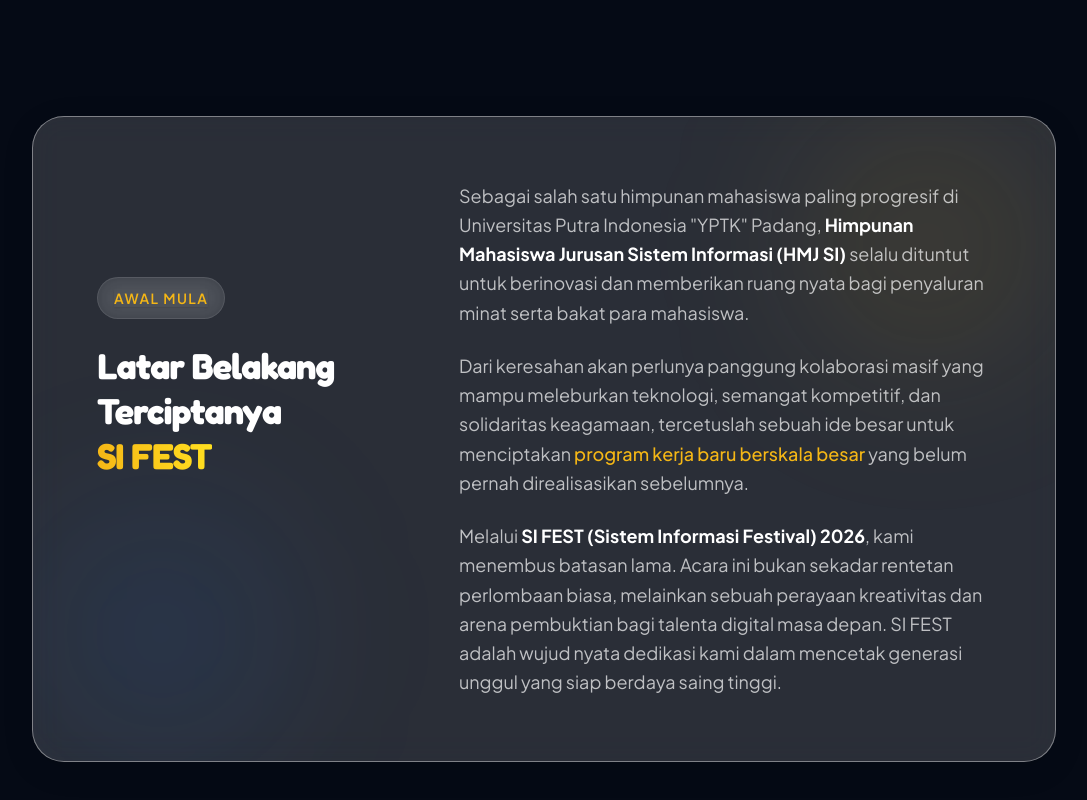
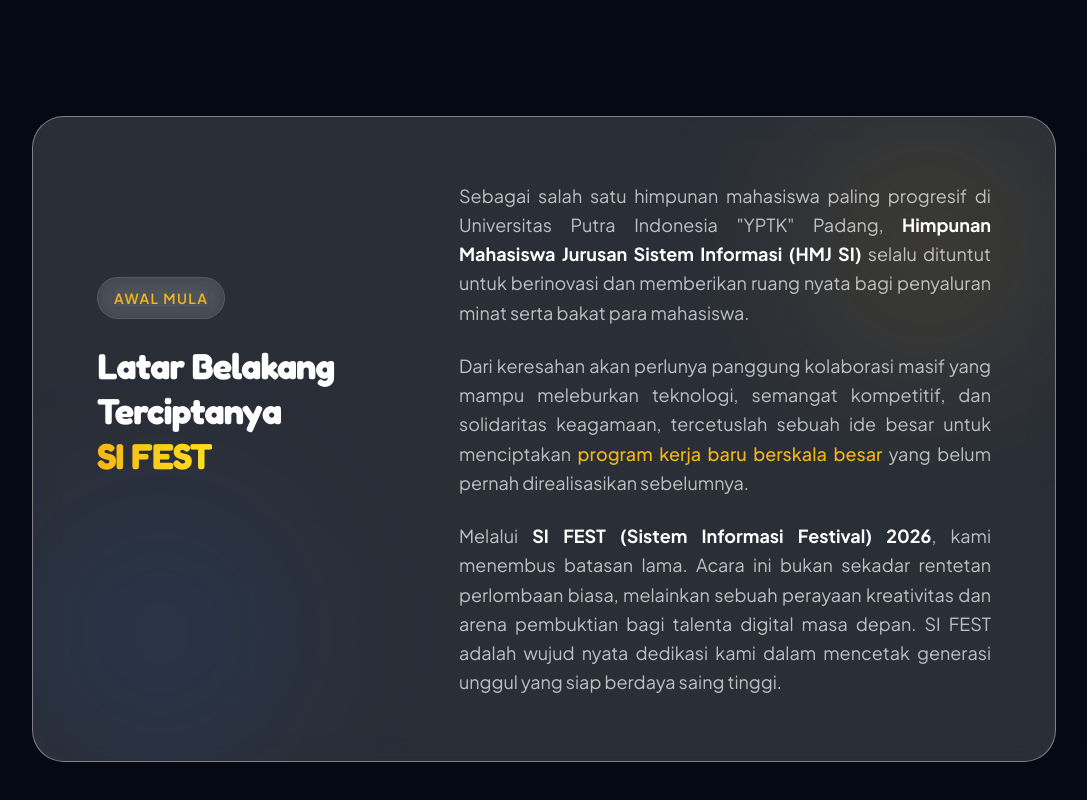
Before and after one commit to Tadaimaaaa/sifest-official, a Next.js app: page /about in a window 1280 px wide. Shown: the part 688-1488 px from the top of the page, without its empty margins (96-1183 px from the left). Built offline with nearby package versions, Linux system fonts and the light colour scheme.

Commit message:
style: justify text in about page

```diff
--- a/app/about/page.tsx
+++ b/app/about/page.tsx
@@ -53,7 +53,7 @@ export default function AboutPage() {
               </h2>
             </div>
 
-            <div className="md:w-2/3 space-y-6 text-white/70 leading-relaxed text-base md:text-lg">
+            <div className="md:w-2/3 space-y-6 text-white/70 leading-relaxed text-base md:text-lg text-justify">
               <p>
                 Sebagai salah satu himpunan mahasiswa paling progresif di Universitas Putra Indonesia &quot;YPTK&quot; Padang, <strong className="text-white">Himpunan Mahasiswa Jurusan Sistem Informasi (HMJ SI)</strong> selalu dituntut untuk berinovasi dan memberikan ruang nyata bagi penyaluran minat serta bakat para mahasiswa.
               </p>
```
